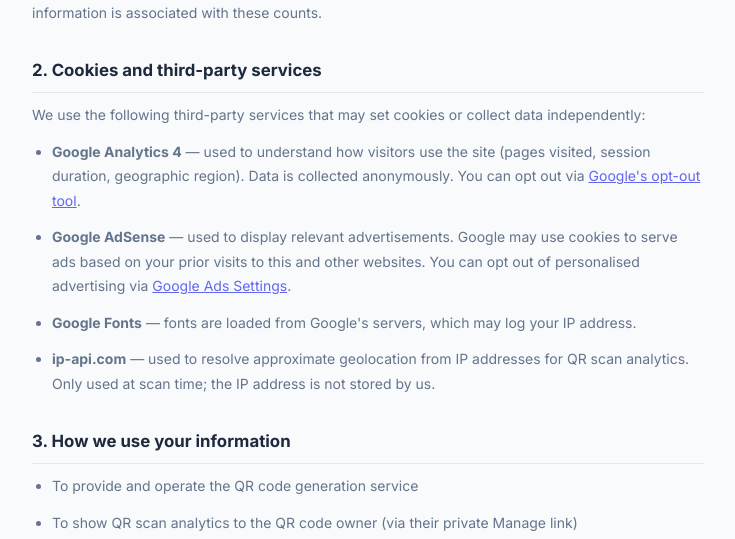
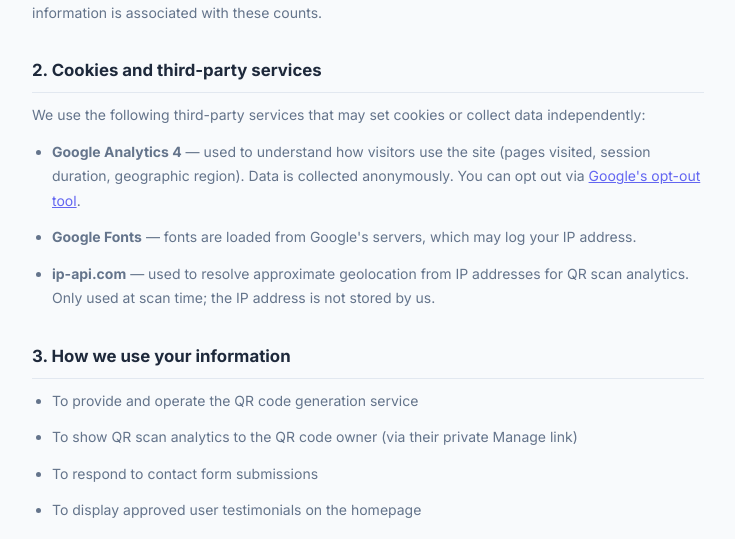
Before and after one commit to robertogl/forgeqr, a FastAPI app: page /privacy in a window 1280 px wide. Shown: the part 911-1450 px from the top of the page, without its empty margins (272-1007 px from the left). Run offline with FastAPI, Linux system fonts and the light colour scheme.

Commit message:
Remove AdSense from privacy policy until approved
Co-Authored-By: Claude Sonnet 4.6 <noreply@anthropic.com>

```diff
--- a/templates/privacy.html
+++ b/templates/privacy.html
@@ -57,7 +57,6 @@
   <p>We use the following third-party services that may set cookies or collect data independently:</p>
   <ul>
     <li><strong>Google Analytics 4</strong> — used to understand how visitors use the site (pages visited, session duration, geographic region). Data is collected anonymously. You can opt out via <a href="https://tools.google.com/dlpage/gaoptout" target="_blank" rel="noopener">Google's opt-out tool</a>.</li>
-    <li><strong>Google AdSense</strong> — used to display relevant advertisements. Google may use cookies to serve ads based on your prior visits to this and other websites. You can opt out of personalised advertising via <a href="https://www.google.com/settings/ads" target="_blank" rel="noopener">Google Ads Settings</a>.</li>
     <li><strong>Google Fonts</strong> — fonts are loaded from Google's servers, which may log your IP address.</li>
     <li><strong>ip-api.com</strong> — used to resolve approximate geolocation from IP addresses for QR scan analytics. Only used at scan time; the IP address is not stored by us.</li>
   </ul>
```
